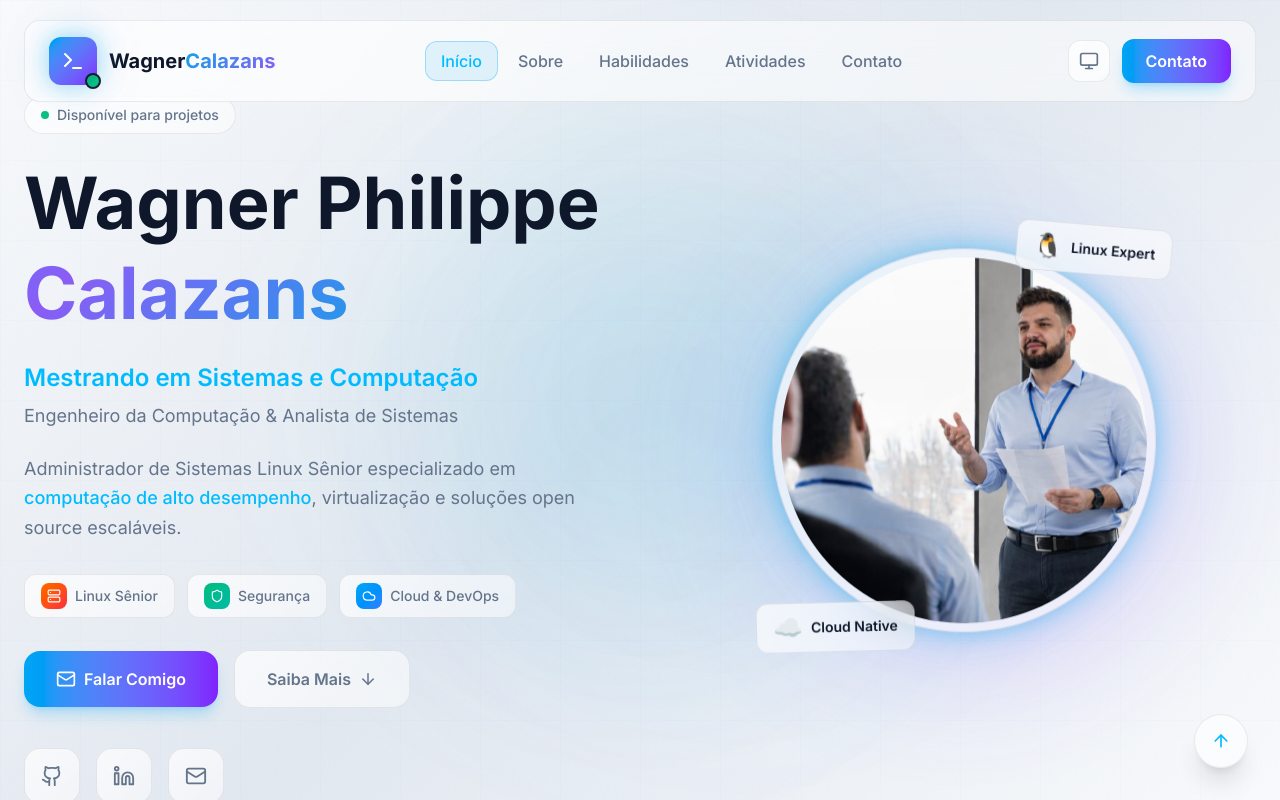
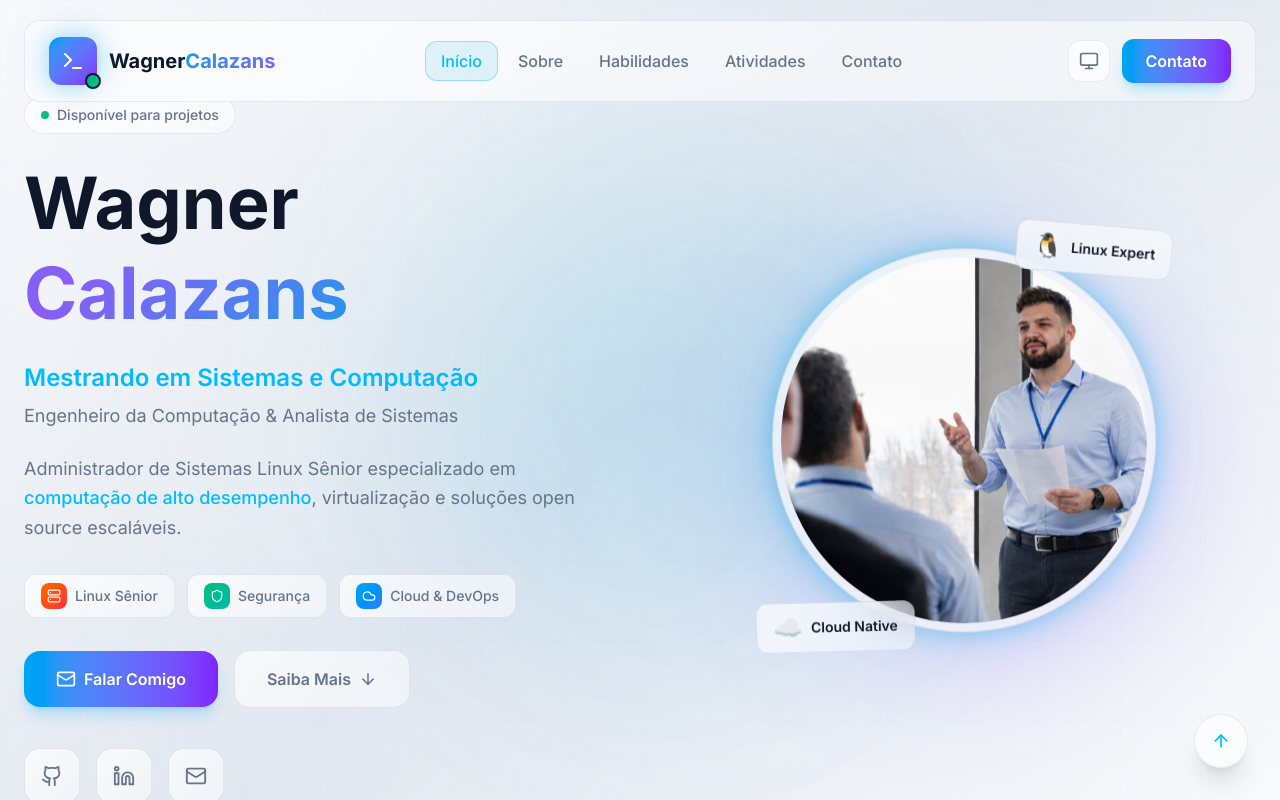
Before and after one commit to tiagomdss/site-wagner, a Nuxt app: page / in a window 1280 px wide. Shown: the top 800 px of the page. Built offline with nearby package versions, Linux system fonts and the light colour scheme.

Commit message:
removendo o Philippe

```diff
--- a/app/components/AppFooter.vue
+++ b/app/components/AppFooter.vue
@@ -72,7 +72,7 @@
         <!-- Bottom -->
         <div class="flex flex-col md:flex-row justify-between items-center gap-4">
           <p class="t-muted-2 text-sm">
-            © {{ currentYear }} Wagner Philippe Calazans. Todos os direitos reservados.
+            © {{ currentYear }} Wagner Calazans. Todos os direitos reservados.
           </p>
           <p class="t-muted-2 text-sm flex items-center gap-2">
             Feito com
--- a/app/components/HeroSection.vue
+++ b/app/components/HeroSection.vue
@@ -12,7 +12,7 @@
 
           <!-- Main Heading -->
           <h1 class="text-4xl sm:text-5xl lg:text-6xl xl:text-7xl font-bold leading-tight mb-6 hero-animate" style="--delay: 0.3s">
-            <span class="t-heading">Wagner Philippe</span>
+            <span class="t-heading">Wagner</span>
             <br />
             <span class="text-gradient">Calazans</span>
           </h1>
--- a/nuxt.config.ts
+++ b/nuxt.config.ts
@@ -12,11 +12,11 @@ export default defineNuxtConfig({
   app: {
     head: {
       htmlAttrs: { lang: 'pt-BR', class: 'dark' },
-      title: 'Wagner Philippe Calazans – Administrador de Sistemas Linux Sênior',
+      title: 'Wagner Calazans – Administrador de Sistemas Linux Sênior',
       meta: [
         { charset: 'utf-8' },
         { name: 'viewport', content: 'width=device-width, initial-scale=1' },
-        { name: 'description', content: 'Portfólio de Wagner Philippe Calazans – Mestrando em Sistemas, Engenheiro da Computação e Analista de Sistemas. Especialista em Linux, virtualização, cloud e DevOps.' },
+        { name: 'description', content: 'Portfólio de Wagner Calazans – Mestrando em Sistemas, Engenheiro da Computação e Analista de Sistemas. Especialista em Linux, virtualização, cloud e DevOps.' },
       ],
       link: [
         { rel: 'icon', type: 'image/svg+xml', href: '/favicon.svg' },
```
